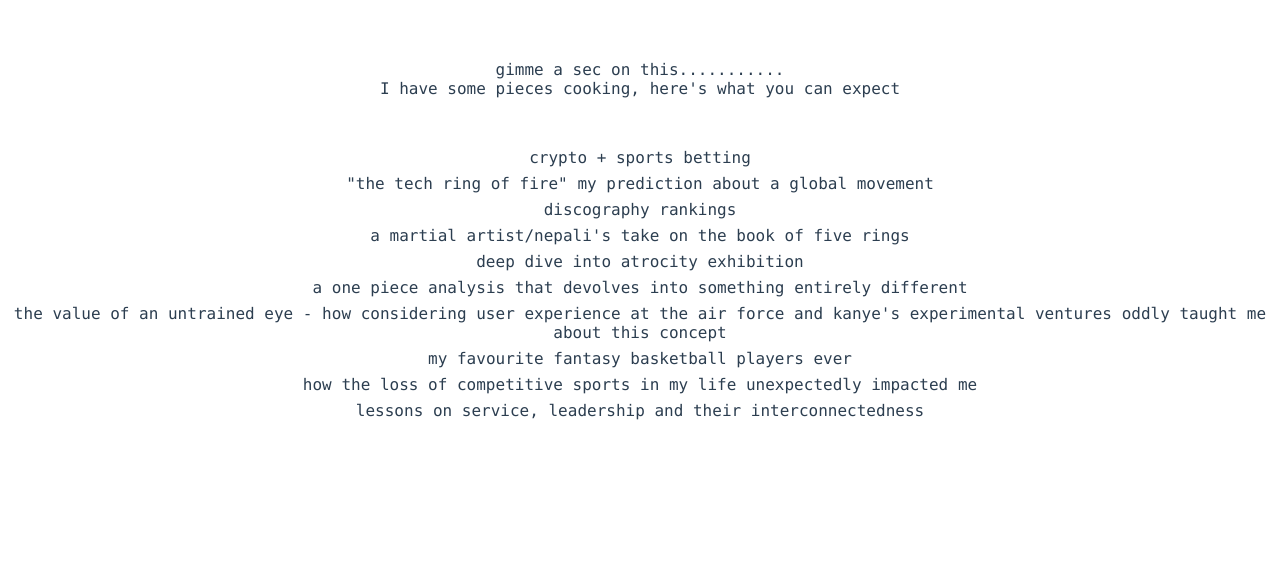
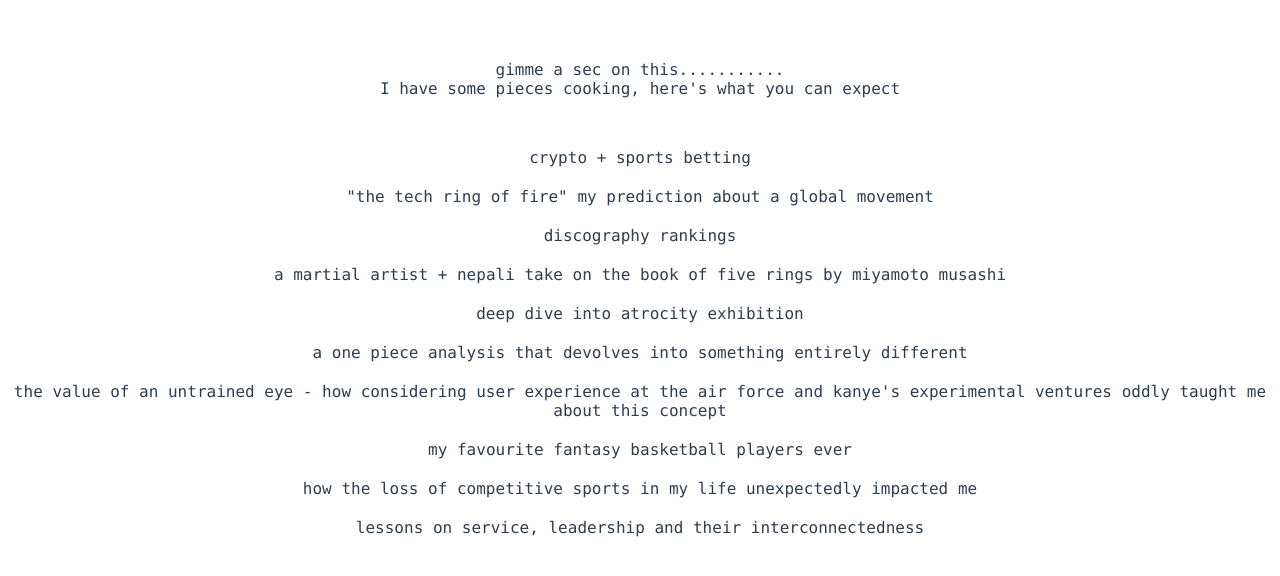
Before and after one commit to beshup/ishan.blog, a Vue app: page / in a window 1280 px wide. Shown: the top 576 px of the page. Built offline with nearby package versions, Linux system fonts and the light colour scheme.

Commit message:
that should do it

```diff
--- a/src/App.vue
+++ b/src/App.vue
@@ -6,7 +6,7 @@
       <div class="list">crypto + sports betting</div>
       <div class="list">"the tech ring of fire" my prediction about a global movement</div>
       <div class="list">discography rankings</div>
-      <div class="list">a martial artist/nepali's take on the book of five rings</div>
+      <div class="list">a martial artist + nepali take on the book of five rings by miyamoto musashi</div>
       <div class="list">deep dive into atrocity exhibition</div>
       <div class="list">a one piece analysis that devolves into something entirely different</div>
       <div class="list">the value of an untrained eye - how considering user experience at the air force and kanye's experimental ventures oddly taught me about this concept</div>
@@ -39,6 +39,6 @@
 }
 
 .list{
-  margin-bottom: 7px;
+  margin-bottom: 20px;
 }
 </style>
```
